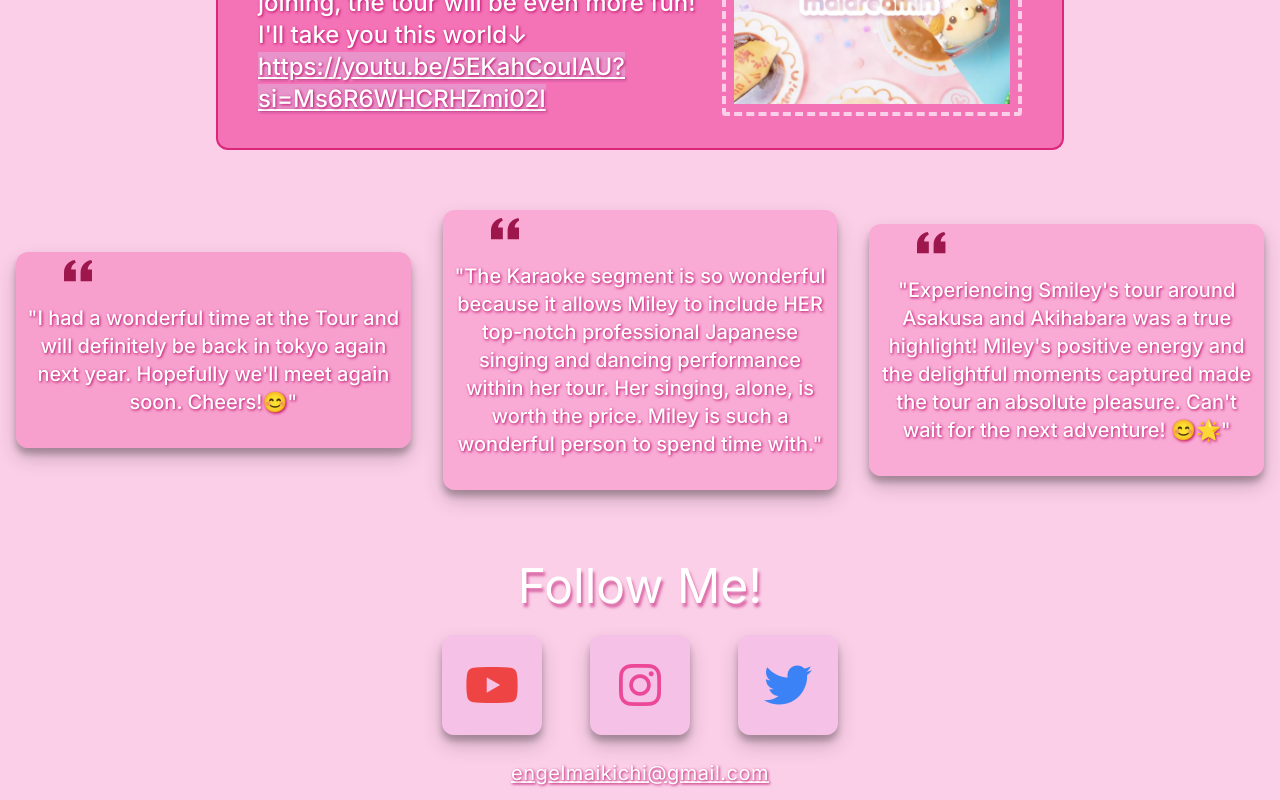
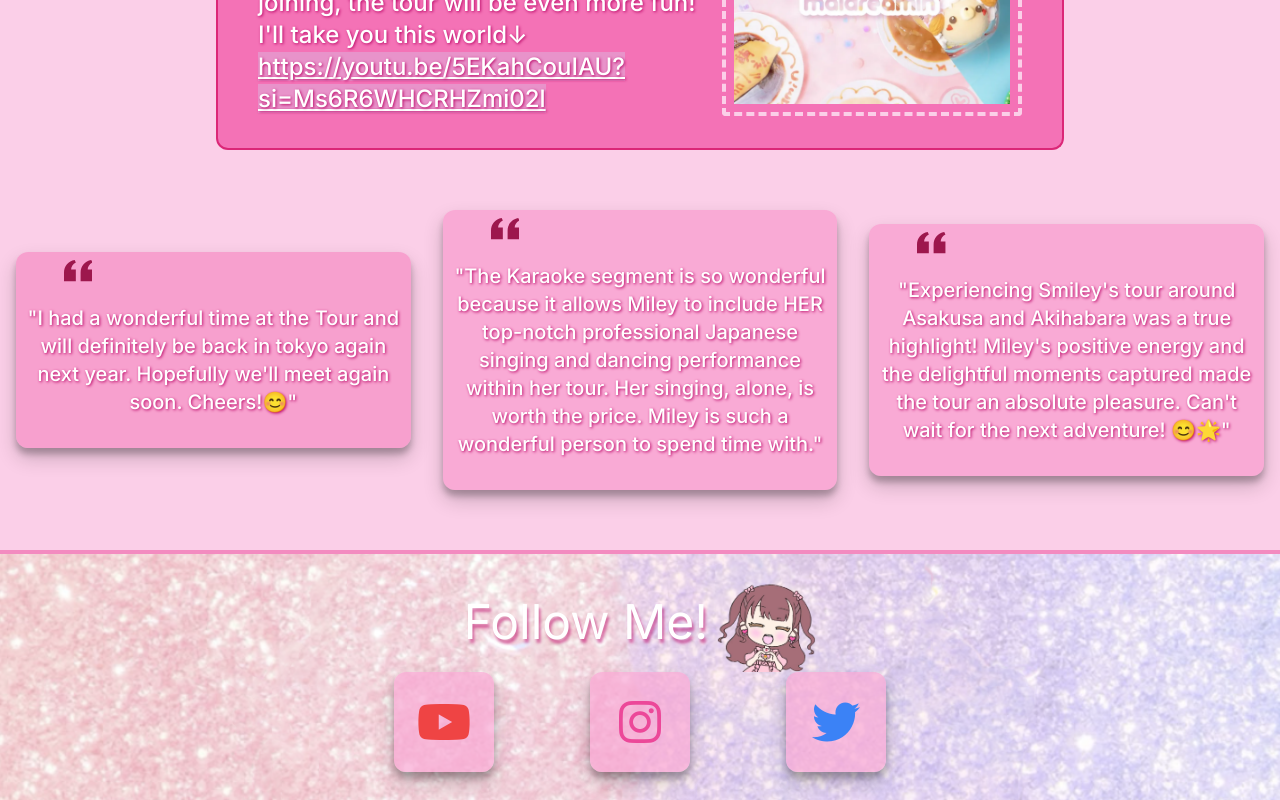
Before and after one commit to brandonrainey/smiley-tours, a Next.js app: page / in a window 1280 px wide. Shown: the part 1846-2646 px from the top of the page. Built offline with nearby package versions, Linux system fonts and the light colour scheme.

Commit message:
added banner background to footer

```diff
--- a/app/globals.css
+++ b/app/globals.css
@@ -7,8 +7,7 @@
 
 /* make css variable for a color */
 
-.box{
-
+.box {
 }
 
 html {
@@ -51,8 +50,6 @@ body {
   border-radius: 50%;
 }
 
-
-
 .newShadow {
   box-shadow: rgba(0, 0, 0, 0.19) 0px 10px 20px, rgba(0, 0, 0, 0.23) 0px 6px 6px;
 }
@@ -70,35 +67,22 @@ body {
 }
 
 .darkTextShadow {
-  text-shadow: 0px 4px 3px rgba(0,0,0,0.4),
-             0px 8px 13px rgba(0,0,0,0.1),
-             0px 18px 23px rgba(0,0,0,0.1);
+  text-shadow: 0px 4px 3px rgba(0, 0, 0, 0.4), 0px 8px 13px rgba(0, 0, 0, 0.1),
+    0px 18px 23px rgba(0, 0, 0, 0.1);
 }
 
-.threedtext {
-  text-shadow:  1px 0 #c783c6,
-               0 2px 0 #be7eb1,
-               0 3px 0 #bd82bd,
-               0 4px 0 #bd85bd,
-               0 5px 0 #b97eae,
-               0 6px 1px rgba(0,0,0,.1),
-               0 0 5px rgba(0,0,0,.1),
-               0 1px 3px rgba(0,0,0,.3),
-               0 3px 5px rgba(0,0,0,.2),
-               0 5px 10px rgba(0,0,0,.25),
-               0 10px 10px rgba(0,0,0,.2),
-               0 20px 20px rgba(0,0,0,.15);
-}
 
 .testShadow {
-  text-shadow: 2px 4px 3px rgba(169, 24, 152, 0.59);
+  text-shadow: 2px 4px 4px rgba(169, 24, 152, 0.59);
 }
 
 .textGradient {
-  background: #F8FFE8;
-background: linear-gradient(to bottom, #F8FFE8 0%, #E3F5AB 33%, #B7DF2D 100%);
--webkit-background-clip: text;
--webkit-text-fill-color: transparent;
+  background: #f8ffe8;
+  background: linear-gradient(to bottom, #f8ffe8 0%, #e3f5ab 33%, #b7df2d 100%);
+  -webkit-background-clip: text;
+  -webkit-text-fill-color: transparent;
+}
 
-
+.followShadow {
+  text-shadow: 2px 4px 3px rgba(255, 47, 158, 0.792);
 }
--- a/components/Footer.tsx
+++ b/components/Footer.tsx
@@ -1,4 +1,5 @@
 import React, { useState } from 'react'
+import Image from 'next/image'
 
 interface FooterProps {
   windowWidth: number
@@ -20,27 +21,45 @@ export default function Footer({ windowWidth }: FooterProps) {
 
   return (
     <footer
-      className={`bg-pink-200 min-h-[250px] w-full flex flex-col justify-around items-center  `}
+      className={`bg-pink-200 min-h-[250px] w-full flex flex-col justify-around items-center  relative`}
     >
-      <h1 className="text-5xl text-white textShadow3">Follow Me!</h1>
+      <div className="sm:w-full h-[250px]">
+        <Image
+          src="/background-banner.png"
+          fill
+          alt="bulma image"
+          className="absolute z-0 border-t-4 border-pink-500/50 object-cover"
+        />
+      </div>
 
-      <div className="flex sm:gap-12 gap-8">
+      <div className="flex items-center gap-2 z-10">
+        <h1 className={`text-5xl text-white  ${windowWidth > 1100 ? 'textShadow3' : 'followShadow'}`}>Follow Me!</h1>
+        <Image
+          src="/miley.png"
+          width={100}
+          height={72}
+          alt="miley image"
+          className=""
+        />
+      </div>
+
+      <div className="flex sm:gap-24 gap-8 z-10">
         <a
           href="https://www.youtube.com/@smileytime"
-          className="sm:w-[100px] w-[80px] sm:h-[100px] h-[80px] flex justify-center items-center bg-[#cb67dc23] rounded-xl newShadow"
+          className="sm:w-[100px] w-[80px] sm:h-[100px] h-[80px] flex justify-center items-center bg-pink-300/70 rounded-xl newShadow"
         >
           <i className="fab fa-youtube sm:fa-5x fa-3x text-red-500 hover:scale-110 duration-150"></i>
         </a>
 
         <a
           href="https://www.instagram.com/mairie0828/"
-          className="sm:w-[100px] w-[80px] sm:h-[100px] h-[80px] flex justify-center items-center bg-[#cb67dc23] rounded-xl newShadow"
+          className="sm:w-[100px] w-[80px] sm:h-[100px] h-[80px] flex justify-center items-center bg-pink-300/70 rounded-xl newShadow"
         >
           <i className="fab fa-instagram sm:fa-5x fa-3x text-pink-500 hover:scale-110 duration-150"></i>
         </a>
         <a
           href="https://twitter.com/mairie0828"
-          className="sm:w-[100px] w-[80px] sm:h-[100px] h-[80px] flex justify-center items-center bg-[#cb67dc23] rounded-xl newShadow"
+          className="sm:w-[100px] w-[80px] sm:h-[100px] h-[80px] flex justify-center items-center bg-pink-300/70 rounded-xl newShadow"
         >
           <i className="fab fa-twitter sm:fa-5x fa-3x text-blue-500 hover:scale-110 duration-150"></i>
         </a>
--- a/components/MainContent.tsx
+++ b/components/MainContent.tsx
@@ -8,9 +8,9 @@ export default function MainContent() {
         Tokyo Tour Guide
       </h1>
       <h2 className="text-center mb-10 text-3xl font-semibold tracking-wider text-white textShadow">
-        <i className="fas fa-heart fa-sm text-pink-500 pr-1"></i>
+        <i className="fas fa-heart fa-sm text-pink-300 pr-1"></i>
         Asakusa & Akihabara
-        <i className="fas fa-heart fa-sm text-pink-500 pl-1"></i>
+        <i className="fas fa-heart fa-sm text-pink-300 pl-1"></i>
       </h2>
 
       <div className="flex flex-col gap-10 items-center">
```
Also changed, not shown: public/background-banner.png (added), public/miley.png (added).
